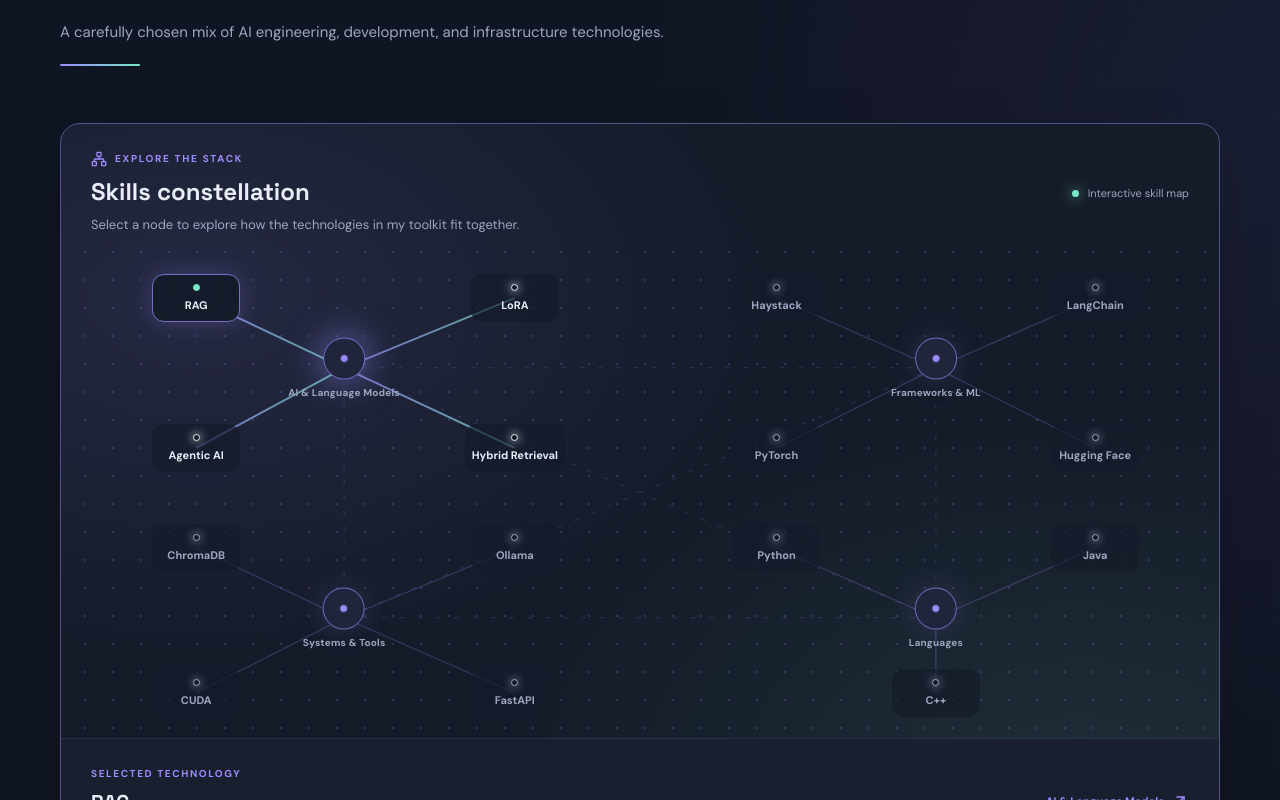
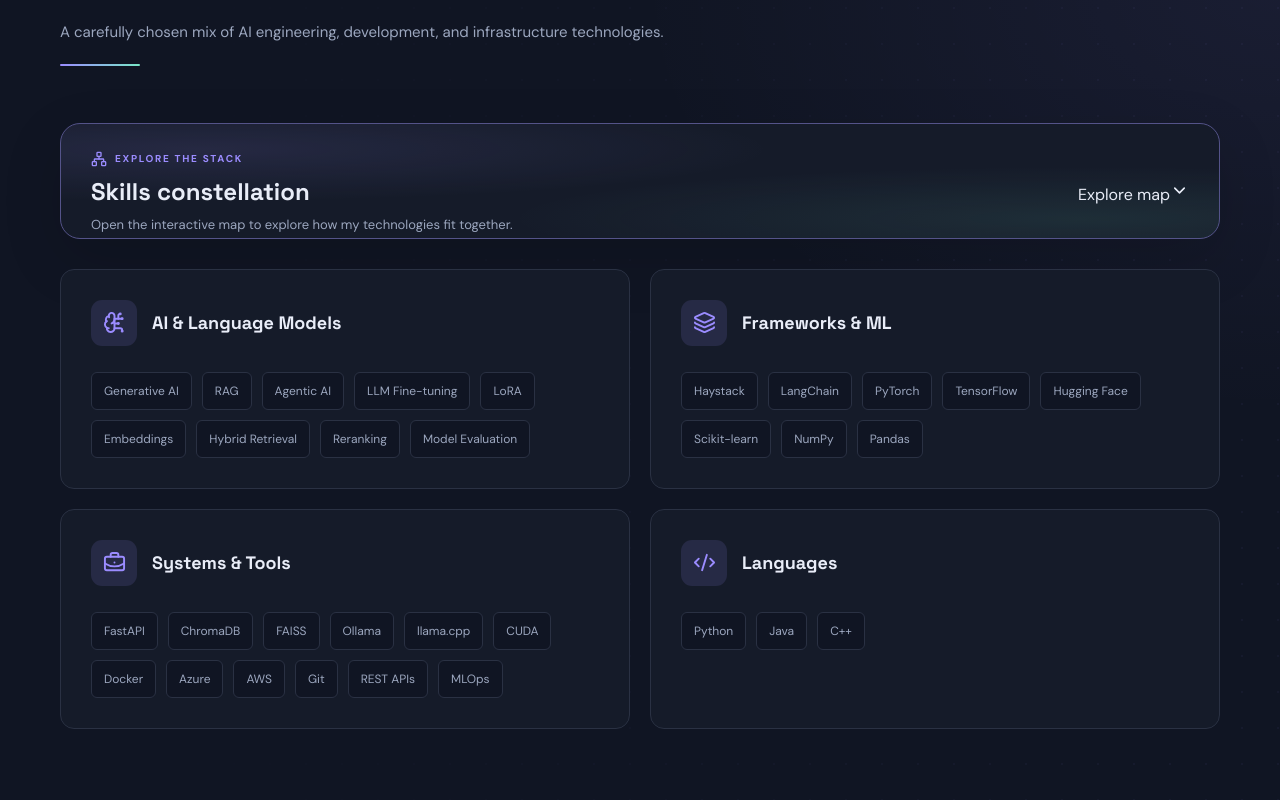
Before and after one commit to DKg156/DKg156.github.io, a React (Vite) app: page / in a window 1280 px wide. Shown: the part 4280-5080 px from the top of the page. Built offline with nearby package versions, Linux system fonts and the light colour scheme.

Commit message:
feat: make skills constellation collapsed by default with native accessible disclosure

```diff
--- a/src/SkillsConstellation.tsx
+++ b/src/SkillsConstellation.tsx
@@ -1,5 +1,5 @@
 import {useState} from 'react';
-import {ArrowUpRight,Network} from 'lucide-react';
+import {ArrowUpRight,ChevronDown,Network} from 'lucide-react';
 import {skillGroups} from './data';
 
 type SkillNode={id:string;group:number;x:number;y:number;description:string};
@@ -31,8 +31,8 @@ export default function SkillsConstellation(){
  const [selected,setSelected]=useState('RAG');
  const chosen=nodes.find(node=>node.id===selected)||nodes[0];
  const group=skillGroups[chosen.group];
- return <div className="constellation" data-reveal="up">
-  <div className="constellation-header"><div><div className="constellation-eyebrow"><Network size={16}/> EXPLORE THE STACK</div><h3>Skills constellation</h3><p>Select a node to explore how the technologies in my toolkit fit together.</p></div><div className="constellation-legend" aria-hidden="true"><span className="constellation-legend-dot"/> Interactive skill map</div></div>
+ return <details className="constellation" data-reveal="up">
+  <summary className="constellation-header"><div><div className="constellation-eyebrow"><Network size={16}/> EXPLORE THE STACK</div><h3>Skills constellation</h3><p>Open the interactive map to explore how my technologies fit together.</p></div><span className="constellation-toggle" aria-hidden="true"><span>Explore map</span><ChevronDown size={19}/></span></summary>
   <div className="constellation-scroller" tabIndex={0} aria-label="Scrollable skills constellation">
    <div className="constellation-stage">
     <svg className="constellation-lines" viewBox="0 0 1000 520" preserveAspectRatio="none" aria-hidden="true">
@@ -46,5 +46,5 @@ export default function SkillsConstellation(){
   </div>
   <div className="constellation-inspector" aria-live="polite"><div><span className="constellation-inspector-label">SELECTED TECHNOLOGY</span><h4>{chosen.id}</h4><p>{chosen.description}</p></div><div className="constellation-inspector-category"><span>{group.title}</span><ArrowUpRight size={17}/></div></div>
   <p className="constellation-footnote">A curated view of the stack. The complete skills list remains below. On smaller screens, swipe the map horizontally to explore.</p>
- </div>;
+ </details>;
 }
```
